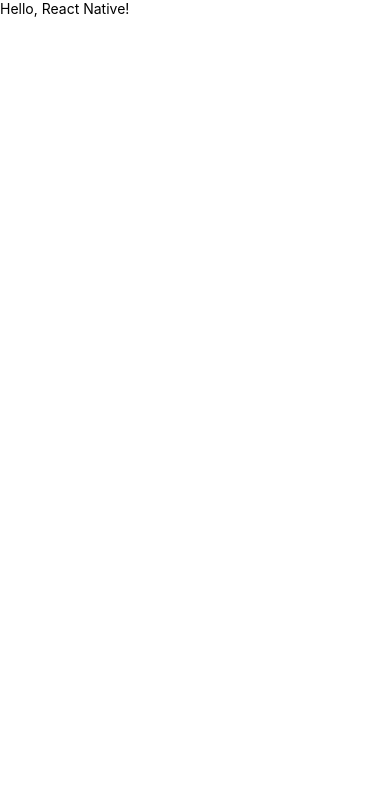
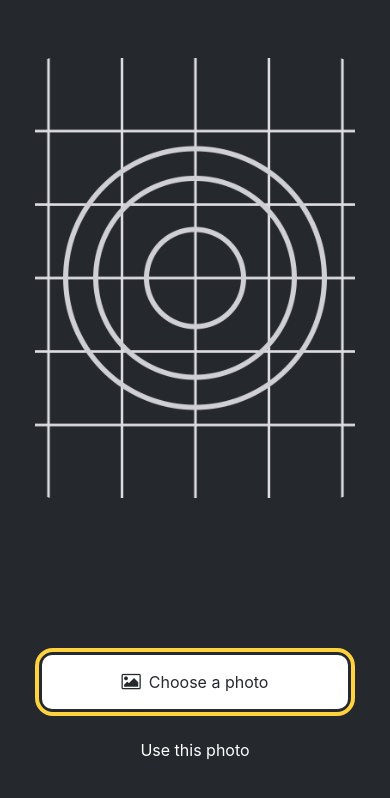
Before and after one commit to rizkyhaksono/otakudesu-mobile, a React Native app: screen / in a window 390 px wide. Shown: the top 798 px of the page. Built offline with nearby package versions, Linux system fonts and the light colour scheme.

Commit message:
feat (app): add picture

```diff
--- a/App.js
+++ b/App.js
@@ -1,14 +1,54 @@
-import React from "react";
-import { View, Text } from "react-native";
-import { NavigationContainer } from "@react-navigation/native";
-import { createStackNavigator } from "@react-navigation/stack";
+import { StatusBar } from "expo-status-bar";
+import { StyleSheet, View } from "react-native";
+import * as ImagePicker from "expo-image-picker";
+import { useState } from "react";
+import Button from "./app/components/button";
+import ImageViewer from "./app/components/image-viewer";
 
-const App = () => {
+const PlaceholderImage = require("./assets/adaptive-icon.png");
+
+export default function App() {
+  const [selectedImage, setSelectedImage] = useState(null);
+
+  const pickImageAsync = async () => {
+    let result = await ImagePicker.launchImageLibraryAsync({
+      allowsEditing: true,
+      quality: 1,
+    });
+
+    if (!result.canceled) {
+      setSelectedImage(result.assets[0].uri);
+    } else {
+      alert("You did not select any image.");
+    }
+  };
+
   return (
-    <View>
-      <Text>Hello, React Native!</Text>
+    <View style={styles.container}>
+      <View style={styles.imageContainer}>
+        <ImageViewer placeholderImageSource={PlaceholderImage} selectedImage={selectedImage} />
+      </View>
+      <View style={styles.footerContainer}>
+        <Button theme="primary" label="Choose a photo" onPress={pickImageAsync} />
+        <Button label="Use this photo" />
+      </View>
+      <StatusBar style="auto" />
     </View>
   );
-};
+}
 
-export default App;
+const styles = StyleSheet.create({
+  container: {
+    flex: 1,
+    backgroundColor: "#25292e",
+    alignItems: "center",
+  },
+  imageContainer: {
+    flex: 1,
+    paddingTop: 58,
+  },
+  footerContainer: {
+    flex: 1 / 3,
+    alignItems: "center",
+  },
+});
--- /dev/null
+++ b/app/components/button.js
@@ -0,0 +1,49 @@
+import { StyleSheet, View, Pressable, Text } from "react-native";
+import FontAwesome from "@expo/vector-icons/FontAwesome";
+
+export default function Button({ label, theme, onPress }) {
+  if (theme === "primary") {
+    return (
+      <View style={[styles.buttonContainer, { borderWidth: 4, borderColor: "#ffd33d", borderRadius: 18 }]}>
+        <Pressable style={[styles.button, { backgroundColor: "#fff" }]} onPress={onPress}>
+          <FontAwesome name="picture-o" size={18} color="#25292e" style={styles.buttonIcon} />
+          <Text style={[styles.buttonLabel, { color: "#25292e" }]}>{label}</Text>
+        </Pressable>
+      </View>
+    );
+  }
+
+  return (
+    <View style={styles.buttonContainer}>
+      <Pressable style={styles.button} onPress={() => alert("You pressed a button.")}>
+        <Text style={styles.buttonLabel}>{label}</Text>
+      </Pressable>
+    </View>
+  );
+}
+
+const styles = StyleSheet.create({
+  buttonContainer: {
+    width: 320,
+    height: 68,
+    marginHorizontal: 20,
+    alignItems: "center",
+    justifyContent: "center",
+    padding: 3,
+  },
+  button: {
+    borderRadius: 10,
+    width: "100%",
+    height: "100%",
+    alignItems: "center",
+    justifyContent: "center",
+    flexDirection: "row",
+  },
+  buttonIcon: {
+    paddingRight: 8,
+  },
+  buttonLabel: {
+    color: "#fff",
+    fontSize: 16,
+  },
+});
--- /dev/null
+++ b/app/components/image-viewer.js
@@ -0,0 +1,15 @@
+import { StyleSheet, Image } from "react-native";
+
+export default function ImageViewer({ placeholderImageSource, selectedImage }) {
+  const imageSource = selectedImage ? { uri: selectedImage } : placeholderImageSource;
+
+  return <Image source={imageSource} style={styles.image} />;
+}
+
+const styles = StyleSheet.create({
+  image: {
+    width: 320,
+    height: 440,
+    borderRadius: 18,
+  },
+});
--- a/package.json
+++ b/package.json
@@ -26,7 +26,9 @@
     "react-native-safe-area-context": "^4.6.3",
     "react-native-screens": "~3.22.0",
     "react-native-web": "^0.19.10",
-    "typescript": "^5.3.3"
+    "typescript": "^5.3.3",
+    "@expo/vector-icons": "^13.0.0",
+    "expo-image-picker": "~14.3.2"
   },
   "devDependencies": {
     "@babel/core": "^7.20.0"
```
Also changed, not shown: screens/AboutScreen.js (deleted, +0 -12 lines), screens/HomeScreen.js (deleted, +0 -13 lines), 1 other file (tests, documents, lock files or other folders).
